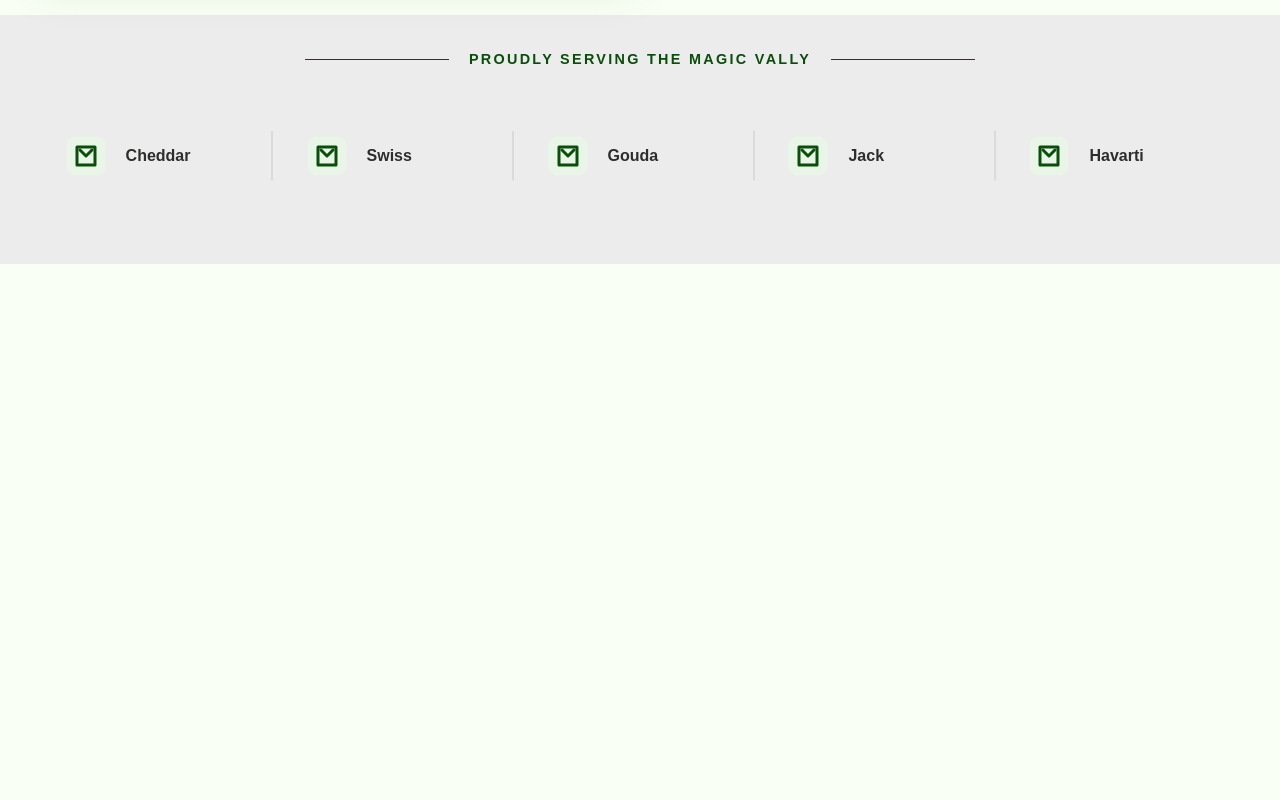
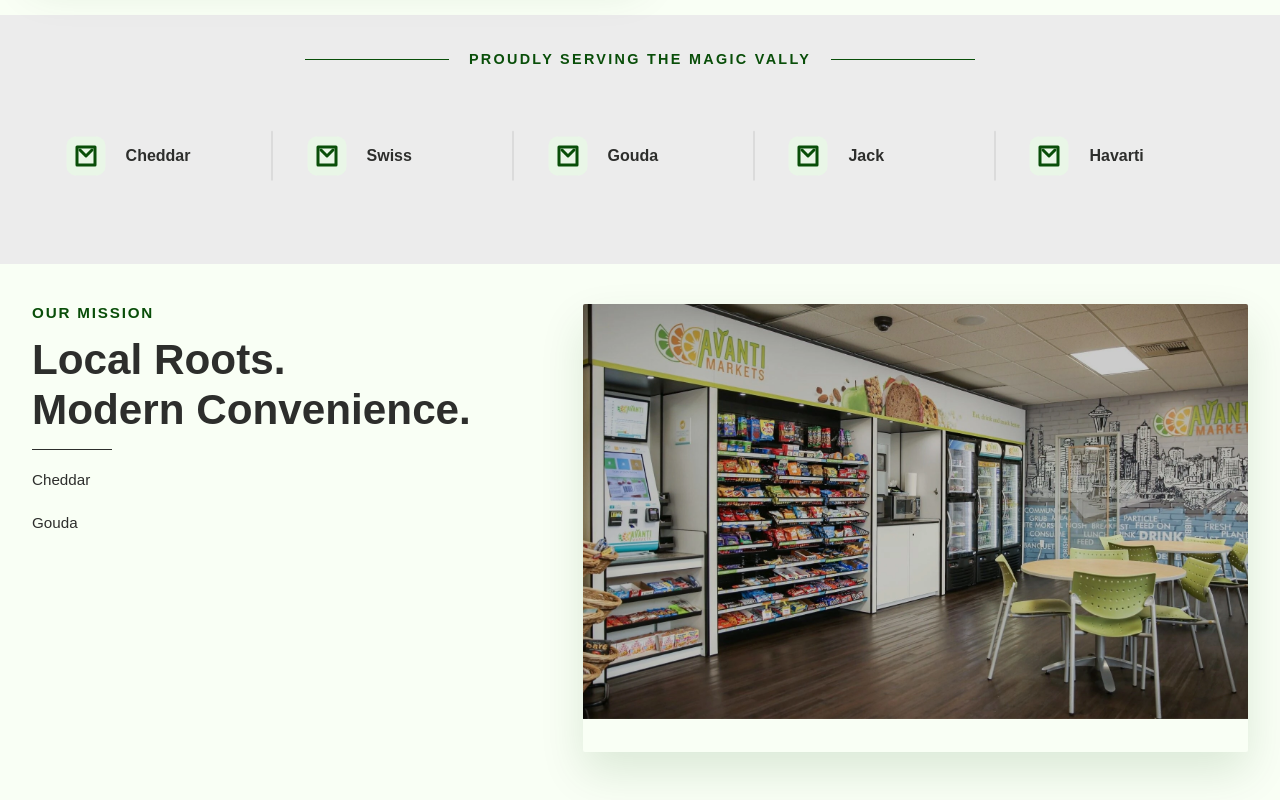
Before and after one commit to Benroke/Temporary_Page, a plain HTML site: page about.html in a window 1280 px wide. Shown: the part 903-1703 px from the top of the page. Before the commit the page ends 1167 px from the top, so only its background shows below. Drawn offline with Linux system fonts and the light colour scheme.

Commit message:
Add Our Mission section with content and styling

```diff
--- a/about.html
+++ b/about.html
@@ -3,7 +3,7 @@
 
 <head>
     <meta charset="UTF-8">
-    <title>IDK yet</title>
+    <title>About Us</title>
     <link rel="stylesheet" href="style.css">
 </head>
 
@@ -167,6 +167,30 @@
 
 
     <!-- Our Mission Section -->
+    <section class="our-mission-section" aria-labelledby="our-mission-heading">
+        <div class="our-mission-content">
+            <p class="our-mission-subtitle">OUR MISSION</p>
+
+            <h2 class="our-mission-heading" id="our-mission-heading">
+                <span class="our-mission-heading-line">Local Roots.</span>
+                <span class="our-mission-heading-line">Modern Convenience.</span>
+            </h2>
+
+            <div class="our-mission-divider" aria-hidden="true"></div>
+
+            <p class="our-mission-paragraph">
+                Cheddar
+            </p>
+
+            <p class="our-mission-paragraph">
+                Gouda
+            </p>
+        </div>
+
+        <div class="our-mission-media">
+            <img src="assets/images/Hero.webp" alt="Close-up of a modern refreshment space">
+        </div>
+    </section>
 
 
 
--- a/style.css
+++ b/style.css
@@ -1464,3 +1464,90 @@ body {
 /* ========================= */
 /*        OUR MISSION        */
 /* ========================= */
+
+.our-mission-section {
+    display: flex;
+    align-items: flex-start;
+    gap: 2.5rem;
+    max-width: 76rem;
+    margin: 0 auto;
+    padding: 2.5rem 2rem 3rem;
+}
+
+.our-mission-content {
+    flex: 0 0 42%;
+    display: flex;
+    flex-direction: column;
+    gap: 1rem;
+}
+
+.our-mission-subtitle {
+    margin: 0;
+    font-size: 0.95rem;
+    font-weight: 800;
+    letter-spacing: 0.12em;
+    text-transform: uppercase;
+    color: var(--accent-color);
+}
+
+.our-mission-heading {
+    display: flex;
+    flex-direction: column;
+    gap: 0.2rem;
+    margin: 0;
+    font-size: clamp(2rem, 3.3vw, 2.8rem);
+    line-height: 1.1;
+    font-weight: 700;
+    color: var(--text-color);
+}
+
+.our-mission-heading-line {
+    display: block;
+}
+
+.our-mission-divider {
+    width: 5rem;
+    height: 1px;
+    background-color: var(--text-color);
+}
+
+.our-mission-paragraph {
+    margin: 0;
+    max-width: 31.5rem;
+    font-size: 0.95rem;
+    line-height: 1.8;
+    color: var(--text-color);
+}
+
+.our-mission-media {
+    flex: 1 1 0;
+    min-width: 0;
+    min-height: 28rem;
+    overflow: hidden;
+    border-radius: 2px;
+    box-shadow: 0 20px 45px rgba(9, 78, 9, 0.12);
+}
+
+.our-mission-media img {
+    display: block;
+    width: 100%;
+    height: 100%;
+    object-fit: cover;
+    transform: scale(1.08);
+}
+
+@media (max-width: 900px) {
+    .our-mission-section {
+        flex-direction: column;
+        padding: 2rem 1.25rem 2.5rem;
+    }
+
+    .our-mission-media {
+        flex: 1 1 0;
+        width: 100%;
+    }
+
+    .our-mission-content {
+        width: 100%;
+    }
+}
```
